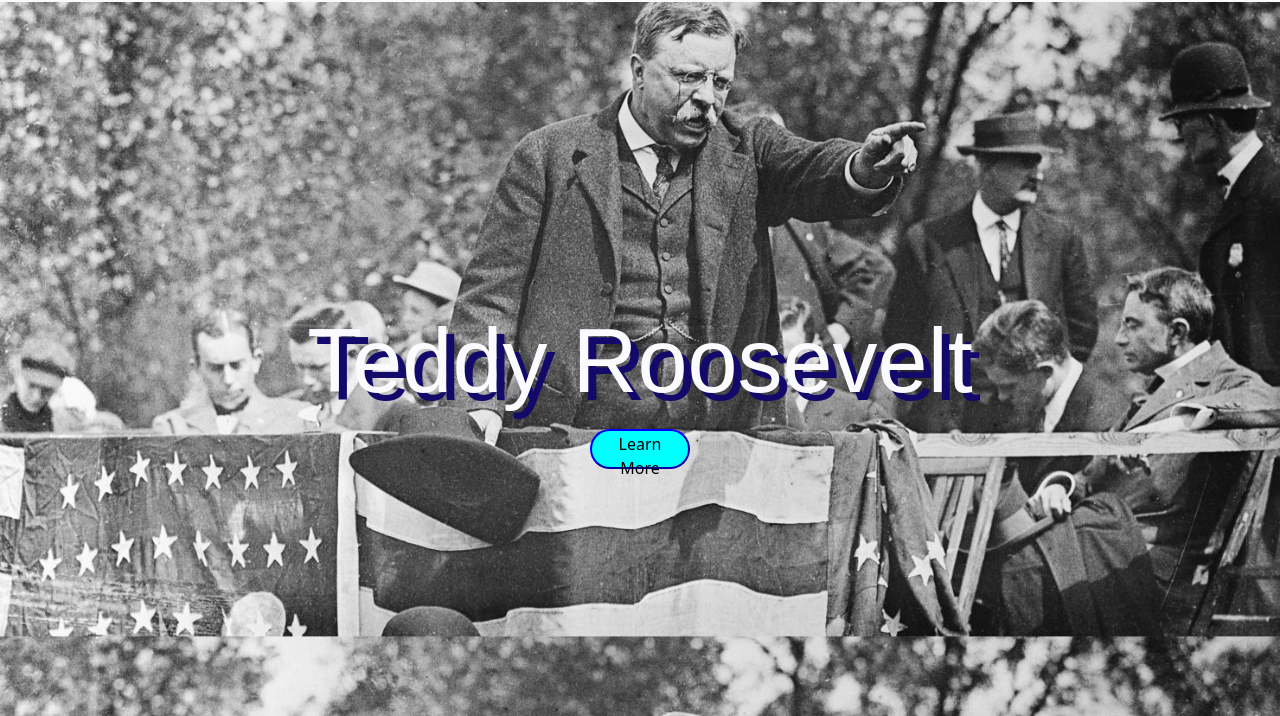
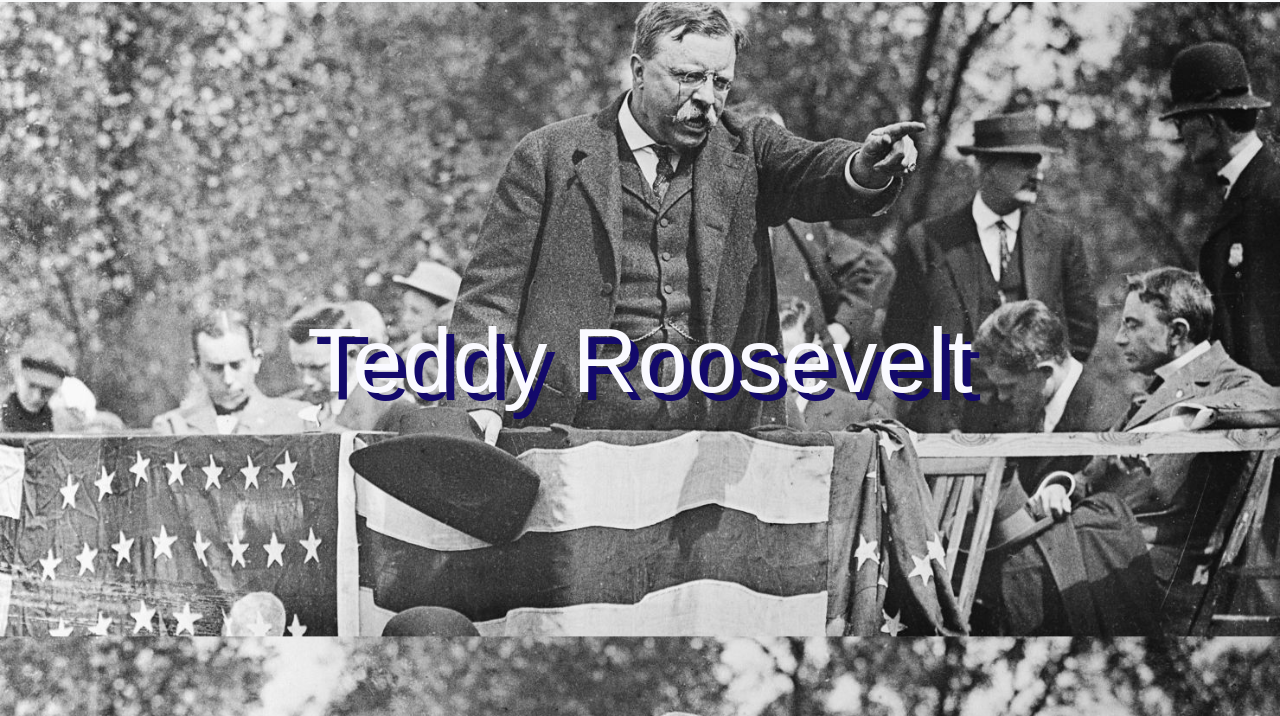
Before and after one commit to baileyadler/presidentweb, a plain HTML site: page index.html in a window 1280 px wide. Shown: the part 84-800 px from the top of the page. Drawn offline with nearby package versions, Linux system fonts and the light colour scheme; a web font is replaced by a local one.

```diff
--- a/index.html
+++ b/index.html
@@ -60,7 +60,7 @@
       <!-- Gallery cards -->
 
       <div class="cssanimation hu__hu__"> Teddy Roosevelt </div>
-      <button type="button" class="button">Learn More </button>
+
     </main>
     <footer>
       <!-- place footer here -->
--- a/style.css
+++ b/style.css
@@ -27,20 +27,7 @@ text-align: center;
 .row{
    opacity:0.9;
 }
-.button{
-   background-color: aqua;
-   border-radius: 20px;
-   height:40px;
-   width:100px;
-   font-size:1rem;
-   margin: 0 10px;
-   border-radius: 150px;
-   border-color: blue;
-   transition: background-color 0.5s ease;
- }
- .choices button:hover{
-   background-color: rgb(211, 229, 255);
- }
+
 div.cssanimation{
 color:rgb(250, 250, 255);
 text-align: center;
```
